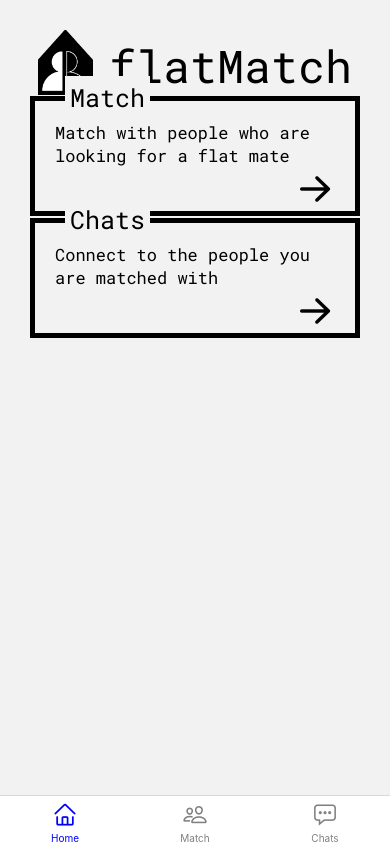
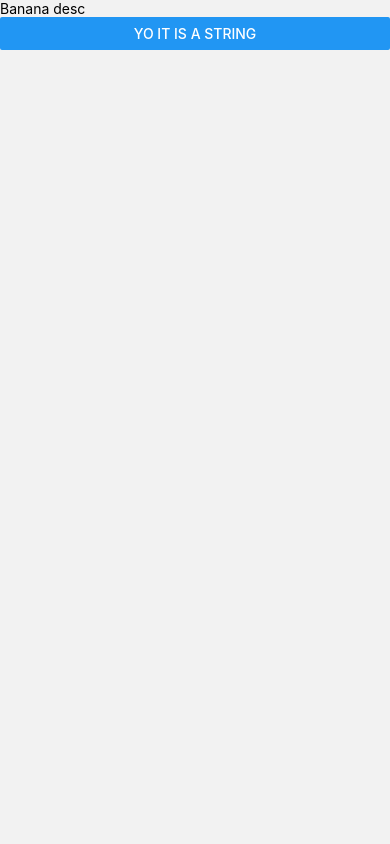
Before and after one commit to BartoszSzatkowski/flatMatch, a React Native app in the folder client/: screen /SetupStack in a window 390 px wide. Built offline with nearby package versions, Linux system fonts and the light colour scheme.

Commit message:
feat: add set up stack initial structure

```diff
--- a/client/components/Routes.jsx
+++ b/client/components/Routes.jsx
@@ -2,6 +2,7 @@ import React from 'react';
 import { createStackNavigator } from '@react-navigation/stack';
 import { NavigationContainer } from '@react-navigation/native';
 import HomeTabs from './mainTabs/HomeTabs';
+import SetupStack from './setupStack/SetupStack';
 
 const Stack = createStackNavigator();
 
@@ -13,6 +14,7 @@ export default function Routes() {
           header: () => null,
         }}
       >
+        <Stack.Screen name='SetupStac' component={SetupStack} />
         <Stack.Screen name='HomeTabs' component={HomeTabs} />
       </Stack.Navigator>
     </NavigationContainer>
--- /dev/null
+++ b/client/components/setupStack/Coords.jsx
@@ -0,0 +1,27 @@
+import React from 'react';
+import { View, Text, StyleSheet, Dimensions } from 'react-native';
+import { SafeAreaView } from 'react-native-safe-area-context';
+import MapView from 'react-native-maps';
+
+export default function Coords() {
+  return (
+    <SafeAreaView>
+      <View style={styles.cointainer}>
+        <MapView style={styles.map} />
+      </View>
+    </SafeAreaView>
+  );
+}
+
+const styles = StyleSheet.create({
+  container: {
+    flex: 1,
+    backgroundColor: '#fff',
+    alignItems: 'center',
+    justifyContent: 'center',
+  },
+  map: {
+    width: Dimensions.get('window').width,
+    height: Dimensions.get('window').height,
+  },
+});
--- /dev/null
+++ b/client/components/setupStack/Description.jsx
@@ -0,0 +1,17 @@
+import React from 'react';
+import { View, Text, Button } from 'react-native';
+import { SafeAreaView } from 'react-native-safe-area-context';
+
+export default function Description({ navigation }) {
+  return (
+    <SafeAreaView>
+      <View>
+        <Text>Banana desc</Text>
+      </View>
+      <Button
+        title='Yo it is a string'
+        onPress={() => navigation.navigate('Coords')}
+      />
+    </SafeAreaView>
+  );
+}
--- /dev/null
+++ b/client/components/setupStack/SetupStack.jsx
@@ -0,0 +1,15 @@
+import React from 'react';
+import { createStackNavigator } from '@react-navigation/stack';
+import Description from './Description';
+import Coords from './Coords';
+
+const SetStack = createStackNavigator();
+
+export default function SetupStack() {
+  return (
+    <SetStack.Navigator screenOptions={{ header: () => null }}>
+      <SetStack.Screen name='Description' component={Description} />
+      <SetStack.Screen name='Coords' component={Coords} />
+    </SetStack.Navigator>
+  );
+}
--- a/client/package.json
+++ b/client/package.json
@@ -21,6 +21,7 @@
     "react": "17.0.1",
     "react-dom": "17.0.1",
     "react-native": "0.64.3",
+    "react-native-maps": "0.29.4",
     "react-native-safe-area-context": "3.3.2",
     "react-native-screens": "~3.8.0",
     "react-native-web": "0.17.1"
```
Also changed, not shown: 1 other file (tests, documents, lock files or other folders).
